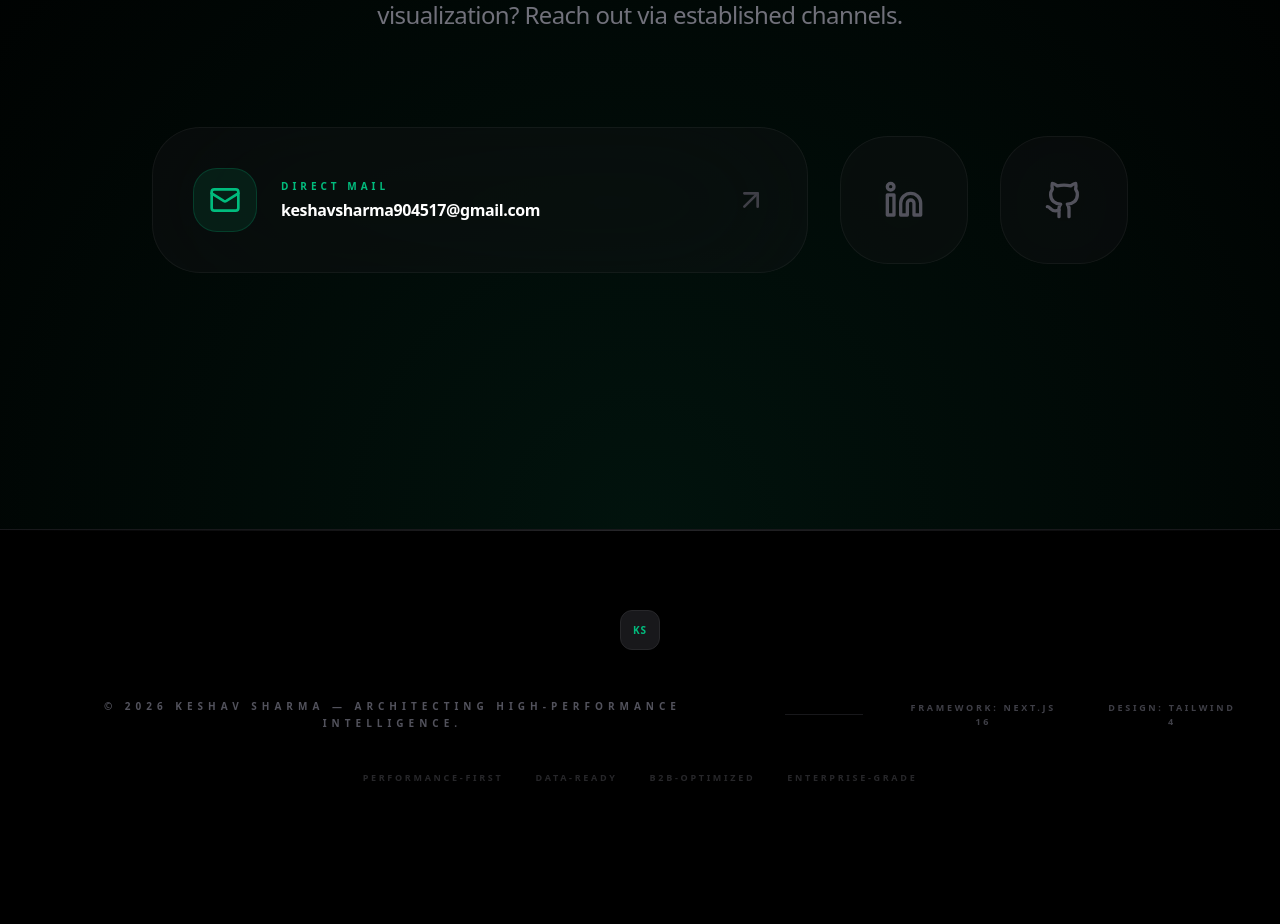
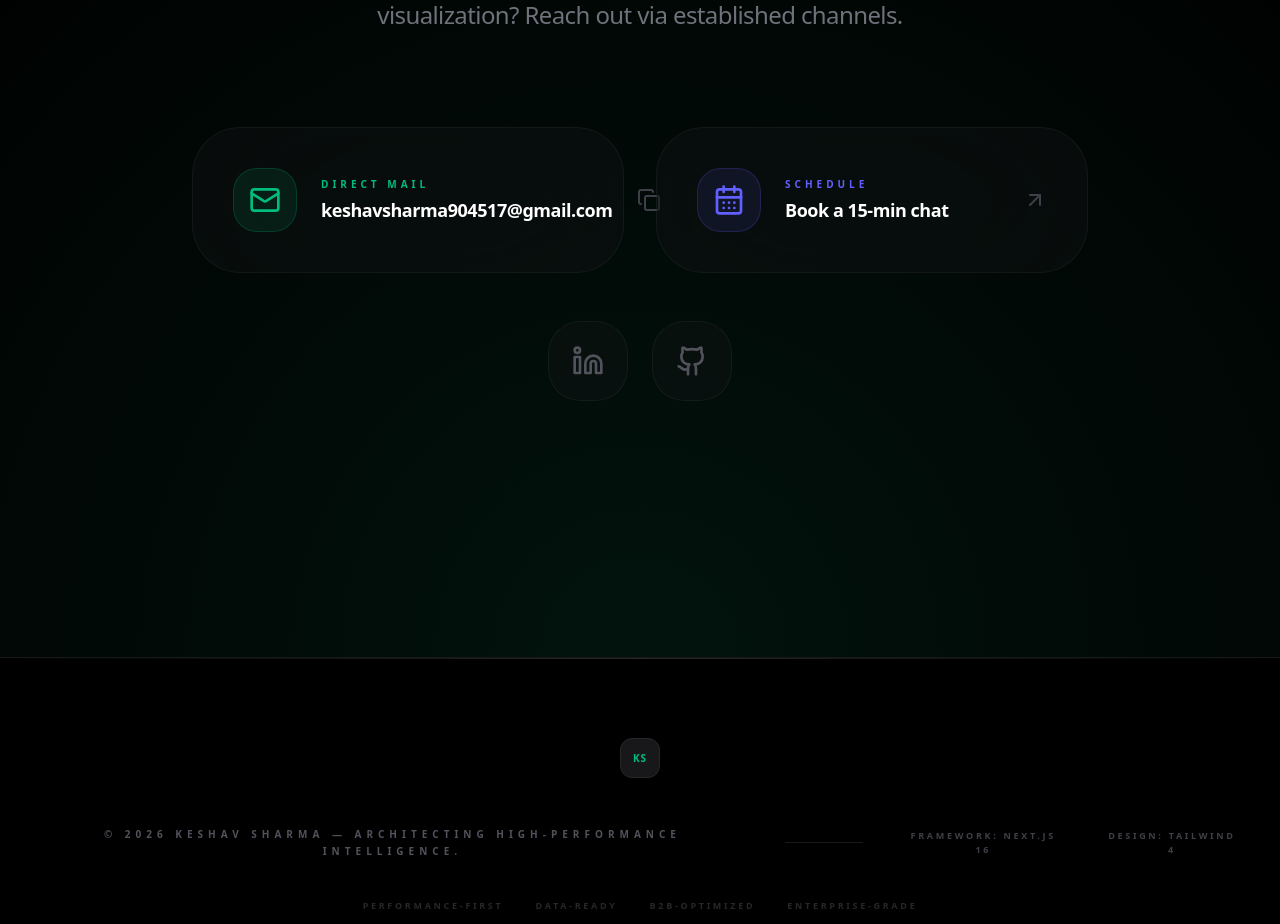
Before and after one commit to KeshavxA/Keshav-portfolio, a Next.js app: page / in a window 1280 px wide. Shown: the part 7001-7925 px from the top of the page. Before the commit the page ends 7865 px from the top, so only its background shows below. Built offline with nearby package versions, Linux system fonts and the light colour scheme.

Commit message:
Add Quick Copy Contact Section with Calendly integration

```diff
--- a/components/sections/contact.tsx
+++ b/components/sections/contact.tsx
@@ -1,11 +1,20 @@
 "use client";
 
+import { useState } from "react";
 import { motion } from "framer-motion";
-import { Mail, Linkedin, Github, Send, ArrowUpRight } from "lucide-react";
+import { Mail, Linkedin, Github, Send, ArrowUpRight, Copy, Check, CalendarDays } from "lucide-react";
 import { portfolioData } from "@/lib/data/portfolio";
 
 export function Contact() {
     const { personal } = portfolioData;
+
+    const [copied, setCopied] = useState(false);
+
+    const handleCopy = () => {
+        navigator.clipboard.writeText(personal.email);
+        setCopied(true);
+        setTimeout(() => setCopied(false), 2000);
+    };
 
     return (
         <section id="contact" className="bg-black py-64 relative overflow-hidden flex flex-col items-center">
@@ -43,44 +52,82 @@ export function Contact() {
                     </motion.p>
                 </div>
 
-                <div className="flex flex-col gap-8 md:flex-row justify-center items-stretch md:items-center">
-                    <motion.a
-                        href={`mailto:${personal.email}`}
+                <div className="grid grid-cols-1 md:grid-cols-2 gap-8 w-full max-w-4xl mx-auto">
+                    <motion.button
+                        onClick={handleCopy}
                         initial={{ opacity: 0, y: 20 }}
                         whileInView={{ opacity: 1, y: 0 }}
                         viewport={{ once: true }}
                         transition={{ duration: 0.6, delay: 0.3 }}
-                        className="flex flex-1 items-center justify-between gap-10 rounded-[3rem] border border-white/5 bg-zinc-900/30 p-10 backdrop-blur-3xl hover:bg-zinc-900 transition-all hover:border-emerald-500/20 group"
+                        className="flex flex-1 items-center justify-between gap-6 rounded-[3rem] border border-white/5 bg-zinc-900/30 p-8 sm:p-10 backdrop-blur-3xl hover:bg-zinc-900 transition-all hover:border-emerald-500/20 group text-left w-full"
                     >
                         <div className="flex items-center gap-6">
-                            <div className="flex h-16 w-16 items-center justify-center rounded-3xl bg-emerald-500/10 text-emerald-500 border border-emerald-500/20 group-hover:bg-emerald-500 group-hover:text-black transition-all">
-                                <Mail className="h-8 w-8" />
+                            <div className={`flex h-16 w-16 shrink-0 items-center justify-center rounded-3xl ${copied ? 'bg-emerald-500 text-black' : 'bg-emerald-500/10 text-emerald-500 border border-emerald-500/20 group-hover:bg-emerald-500 group-hover:text-black'} transition-all`}>
+                                {copied ? <Check className="h-8 w-8" /> : <Mail className="h-8 w-8" />}
+                            </div>
+                            <div className="text-left overflow-hidden">
+                                <p className="text-emerald-500 text-[10px] font-black uppercase tracking-[0.4em] mb-1">
+                                    {copied ? "Copied!" : "Direct Mail"}
+                                </p>
+                                <p className="text-base sm:text-lg font-black text-white tracking-tight truncate">{personal.email}</p>
+                            </div>
+                        </div>
+                        <div className="shrink-0">
+                            {copied ? (
+                                <Check className="h-6 w-6 text-emerald-500 shrink-0" />
+                            ) : (
+                                <Copy className="h-6 w-6 text-zinc-700 group-hover:text-white transition-all transform group-hover:scale-110 shrink-0" />
+                            )}
+                        </div>
+                    </motion.button>
+
+                    <motion.a
+                        href="https://calendly.com/"
+                        target="_blank"
+                        rel="noopener noreferrer"
+                        initial={{ opacity: 0, y: 20 }}
+                        whileInView={{ opacity: 1, y: 0 }}
+                        viewport={{ once: true }}
+                        transition={{ duration: 0.6, delay: 0.4 }}
+                        className="flex flex-1 items-center justify-between gap-6 rounded-[3rem] border border-white/5 bg-zinc-900/30 p-8 sm:p-10 backdrop-blur-3xl hover:bg-zinc-900 transition-all hover:border-indigo-500/20 group text-left w-full"
+                    >
+                        <div className="flex items-center gap-6">
+                            <div className="flex h-16 w-16 shrink-0 items-center justify-center rounded-3xl bg-indigo-500/10 text-indigo-500 border border-indigo-500/20 group-hover:bg-indigo-500 group-hover:text-white transition-all">
+                                <CalendarDays className="h-8 w-8" />
                             </div>
                             <div className="text-left">
-                                <p className="text-emerald-500 text-[10px] font-black uppercase tracking-[0.4em] mb-1">Direct Mail</p>
-                                <p className="text-base font-black text-white tracking-tight">{personal.email}</p>
+                                <p className="text-indigo-500 text-[10px] font-black uppercase tracking-[0.4em] mb-1">Schedule</p>
+                                <p className="text-base sm:text-lg font-black text-white tracking-tight">Book a 15-min chat</p>
                             </div>
                         </div>
-                        <ArrowUpRight className="h-8 w-8 text-zinc-700 group-hover:text-white transition-all transform group-hover:translate-x-2 group-hover:-translate-y-2 shrink-0 md:inline" />
+                        <ArrowUpRight className="h-6 w-6 text-zinc-700 group-hover:text-white transition-all transform group-hover:translate-x-1 group-hover:-translate-y-1 shrink-0" />
                     </motion.a>
+                </div>
 
-                    <div className="flex flex-row gap-8 justify-center">
-                        <motion.a
+                <motion.div
+                    initial={{ opacity: 0, y: 20 }}
+                    whileInView={{ opacity: 1, y: 0 }}
+                    viewport={{ once: true }}
+                    transition={{ duration: 0.6, delay: 0.5 }}
+                    className="flex flex-row gap-6 justify-center mt-12"
+                >
+                    <a
                         href={personal.linkedin}
                         target="_blank"
-                            className="flex h-32 w-32 items-center justify-center rounded-[3rem] border border-white/5 bg-zinc-900/30 backdrop-blur-3xl hover:bg-zinc-900 transition-all hover:border-indigo-500/20 group"
+                        rel="noopener noreferrer"
+                        className="flex h-20 w-20 items-center justify-center rounded-[2rem] border border-white/5 bg-zinc-900/30 backdrop-blur-3xl hover:bg-zinc-900 transition-all hover:border-indigo-500/20 group"
                     >
-                            <Linkedin className="h-10 w-10 text-zinc-600 group-hover:text-indigo-400 transition-all group-hover:scale-110" />
-                        </motion.a>
-                        <motion.a
+                        <Linkedin className="h-8 w-8 text-zinc-600 group-hover:text-indigo-400 transition-all group-hover:scale-110" />
+                    </a>
+                    <a
                         href={personal.github}
                         target="_blank"
-                            className="flex h-32 w-32 items-center justify-center rounded-[3rem] border border-white/5 bg-zinc-900/30 backdrop-blur-3xl hover:bg-zinc-900 transition-all hover:border-white/20 group"
+                        rel="noopener noreferrer"
+                        className="flex h-20 w-20 items-center justify-center rounded-[2rem] border border-white/5 bg-zinc-900/30 backdrop-blur-3xl hover:bg-zinc-900 transition-all hover:border-white/20 group"
                     >
-                            <Github className="h-10 w-10 text-zinc-600 group-hover:text-white transition-all group-hover:scale-110" />
-                        </motion.a>
-                    </div>
-                </div>
+                        <Github className="h-8 w-8 text-zinc-600 group-hover:text-white transition-all group-hover:scale-110" />
+                    </a>
+                </motion.div>
             </div>
         </section>
     );
```
Lines whose indentation alone changed are shown as unchanged.
